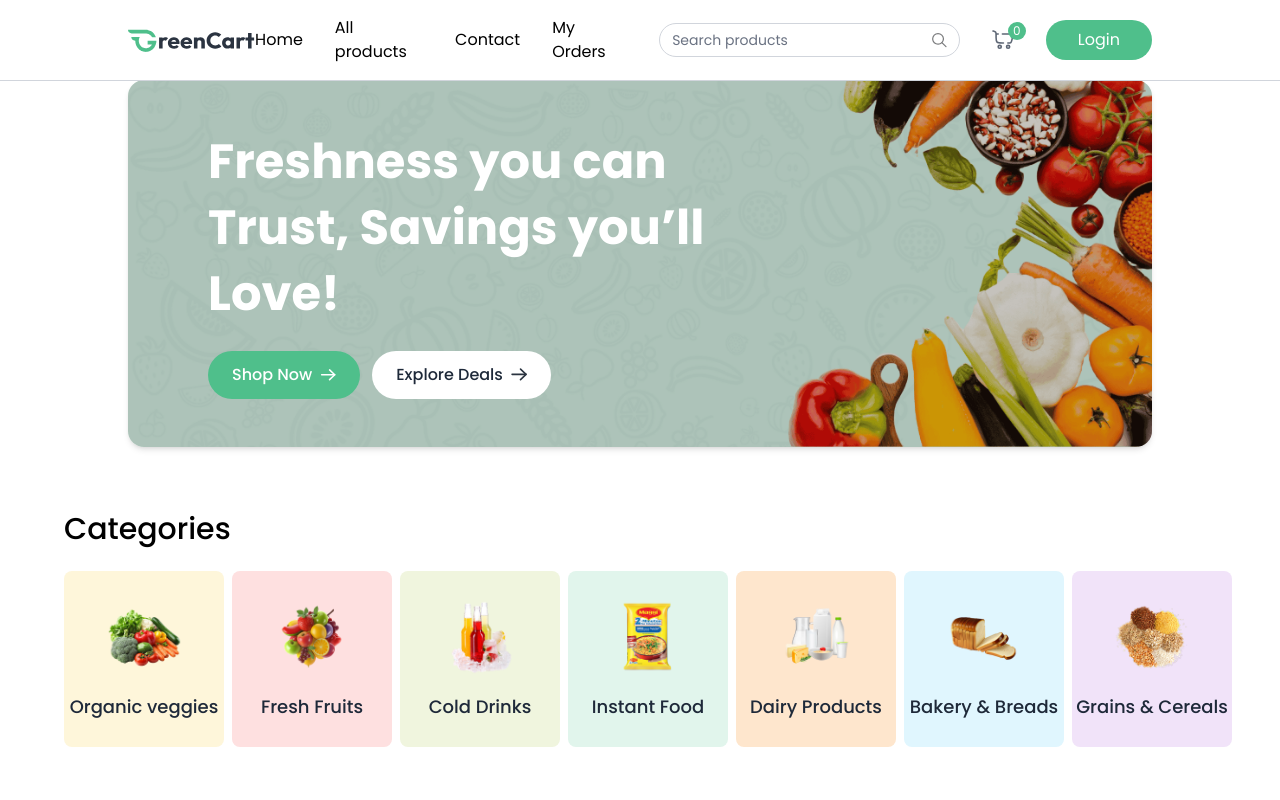
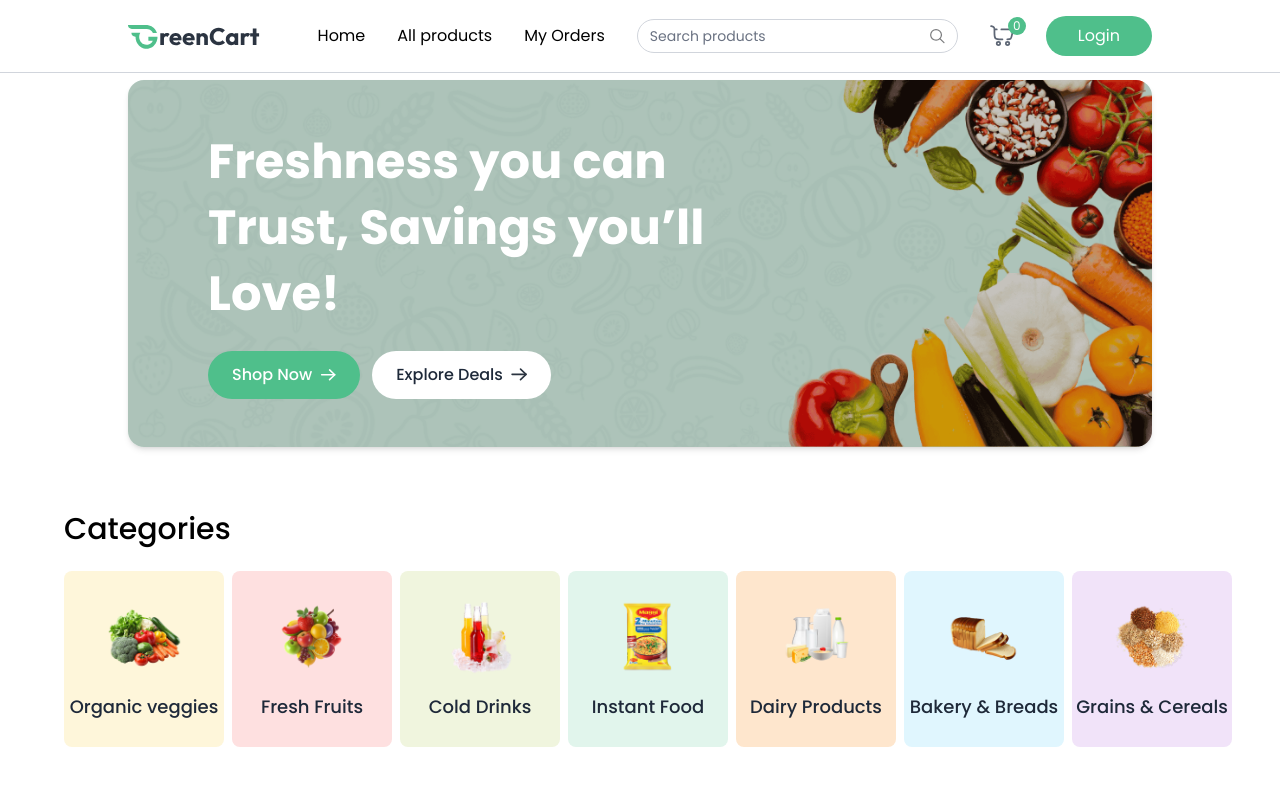
Before and after one commit to Ayesha-Waqar/GreenCart, a React (Vite) app in the folder Client/: page / in a window 1280 px wide. Shown: the top 800 px of the page. Built offline with nearby package versions, Linux system fonts and the light colour scheme; no server answers; a web font is replaced by a local one.

Commit message:
navbar updated

```diff
--- a/Client/src/Components/NavBar.jsx
+++ b/Client/src/Components/NavBar.jsx
@@ -55,7 +55,7 @@ const NavBar = () => {
       <div className="hidden sm:flex items-center gap-8">
         <NavLink to="/">Home</NavLink>
         <NavLink to="/products">All products</NavLink>
-        <NavLink to="/contact">Contact</NavLink>
+        {/* <NavLink to="/contact">Contact</NavLink> */}
         <NavLink to="/orders">My Orders</NavLink>
 
         {/* Search */}
@@ -152,9 +152,9 @@ const NavBar = () => {
           </NavLink>
         )}
 
-        <NavLink to="/contact" onClick={() => setOpen(false)}>
+        {/* <NavLink to="/contact" onClick={() => setOpen(false)}>
           Contact
-        </NavLink>
+        </NavLink> */}
 
         {!user ? (
           <button
```
